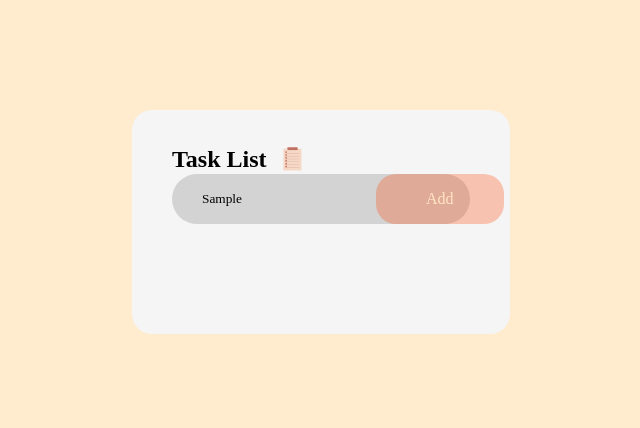
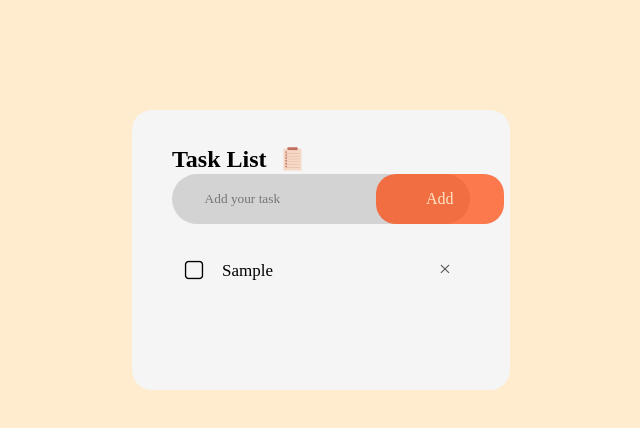
Before and after one commit to sbhullar711/To-Do-List, a plain HTML site: page index.html in a window 1280 px wide. Both pictures are taken after typing "Sample" into the empty fields and a click on the button "Add". Shown: the whole page, without its empty margins (319-959 px from the left). Drawn offline with Linux system fonts and the light colour scheme.

Commit message:
final commit

```diff
--- a/index.html
+++ b/index.html
@@ -12,11 +12,17 @@
         <h2>Task List <img src="pics/daily-planner-memo-note-paper-cute-notepad-png.png" width="5%"></h2>
         <div class="row">
             <input type="text" id="input-box" placeholder= " Add your task">
-            <button>Add</button>
+            <button onclick="addTask()">Add</button>
         </div>
+        <ul id="list-container">
+
+
+
+        </ul>
     </div>
 </div>
 
+<script src="script.js"></script>
 
 </body>
 </html>
--- /dev/null
+++ b/script.js
@@ -0,0 +1,25 @@
+const inputBox=document.getElementById("input-box")
+const listContainer=document.getElementById("list-container")
+function addTask(){
+    if(inputBox.value ===""){
+        alert("Please type a task!!");
+    }
+    else{
+        let li =document.createElement("li");
+        li.innerHTML=inputBox.value;
+        listContainer.appendChild(li);
+        let span=document.createElement("span");
+        span.innerHTML="\u00d7"
+        li.appendChild(span);
+    }
+    inputBox.value="";
+}
+
+listContainer.addEventListener("click",function(e){
+if(e.target.tagName === "LI"){
+    e.target.classList.toggle("check");
+}
+else if (e.target.tagName == "SPAN"){
+    e.target.parentElement.remove();
+}
+},false);
--- a/style.css
+++ b/style.css
@@ -56,9 +56,57 @@ button{
     border:none;
     outline:none;
     padding: 16px 50px ;
-    background: rgba(255, 64, 0, 0.282);
+    background: rgba(255, 64, 0, 0.682);
     color:bisque;
     font-size:16px;
     cursor: pointer;
     border-radius:20px;
 }
+ul li{
+    list-style: none;
+    font-size: 17px;
+    padding:17px 8px 19px 50px;
+    user-select: none;
+    cursor:pointer;
+    position:relative;
+}
+
+ul li::before{
+    content:"";
+    position: absolute;
+    height: 28px;
+    width: 28px;
+    border-radius: 30%;
+    background-image: url(pics/60244-200.png);
+    background-size: cover;
+    background-position: center;
+    top:12px;
+    left:8px;
+}
+ul li.check{
+    color:#555;
+    text-decoration: line-through;
+
+}
+
+ul li.check::before{
+    background-image: url(pics/icon_1397594_edited.png);
+
+}
+
+ul li span{
+    position: absolute;
+    right: 0;
+    top:5px;
+    width: 50px;
+    height: 40px;
+    font-size:22px;
+    color:#555;
+    line-height: 40px;
+    text-align: center;
+
+
+}
+ul li span:hover{
+    background: #edeef0 ;
+}
```
Also changed, not shown: pics/213-2132782_unchecked-checkbox-icon-free-download-png-and-vector-unchecked-checkbox-icon-free.png.jpeg (added), pics/60244-200.png (added), pics/icon_1397594_edited.png (added), 2 other files.
